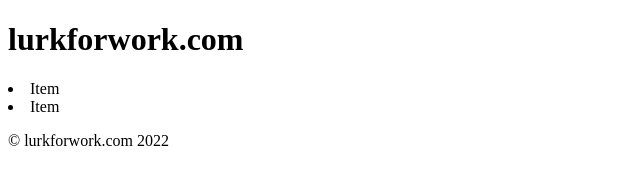
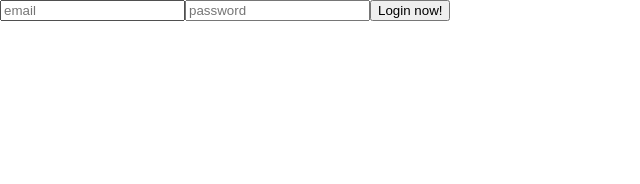
Before and after one commit to StevenM2002/LurkForWork, a plain HTML site: page frontend/index.html in a window 1280 px wide. Shown: the whole page, without its empty margins (0-640 px from the left). Drawn offline with Linux system fonts and the light colour scheme.

Commit message:
started login page

```diff
--- a/frontend/index.html
+++ b/frontend/index.html
@@ -6,23 +6,9 @@
     <title>LurkForWork</title>
     <meta name="viewport" content="width=device-width, initial-scale=1">
     <!-- You can add your styles and scripts here -->
-    <link rel="stylesheet" type="text/css" media="screen" href="styles/provided.css" />
+    <link rel="stylesheet" type="text/css" href="styles/global.css" />
 </head>
 <body>
-    <!-- This is an example app structure, you can modify this as much as you choose -->
-    <header>
-        <h1>lurkforwork.com</h1>
-        <nav>
-            <li class="nav-item">Item</li>
-            <li class="nav-item">Item</li>
-        </nav>
-    </header>
-    <main role="main">
-        <!-- app goes here -->
-    </main>
-    <footer>
-        <p>&copy; lurkforwork.com 2022</p>
-    </footer>
     <script type="module" src="src/main.js"></script>
 </body>
 </html>
--- /dev/null
+++ b/frontend/src/loginPage/loginPage.js
@@ -0,0 +1,30 @@
+export const loginPage = () => {
+    // Create elems
+    const div = document.createElement('div');
+    const form = document.createElement('form');
+    const emailInput = document.createElement('input');
+    const passInput = document.createElement('input');
+    const subBtn = document.createElement('button');
+
+    // Add attributes
+    div.id = 'loginpage';
+    emailInput.type = 'text';
+    emailInput.placeholder = 'email'
+    passInput.type = 'password';
+    passInput.placeholder = 'password';
+    subBtn.type = 'submit';
+    subBtn.innerText = 'Login now!';
+
+    // Add event handlers
+    const onSubmit = (e) => {
+        e.preventDefault();
+        console.log('Hi am here');
+    };
+    subBtn.addEventListener('click', onSubmit);
+
+    // Connect nodes
+    form.append(emailInput, passInput, subBtn);
+    div.appendChild(form);
+
+    return(div);
+};
--- a/frontend/src/main.js
+++ b/frontend/src/main.js
@@ -1,5 +1,6 @@
 import { BACKEND_PORT } from './config.js';
 // A helper you may want to use when uploading new images to the server.
 import { fileToDataUrl } from './helpers.js';
+import { loginPage } from './loginPage/loginPage.js';
 
-console.log('Let\'s go!');
+document.body.appendChild(loginPage());
```
